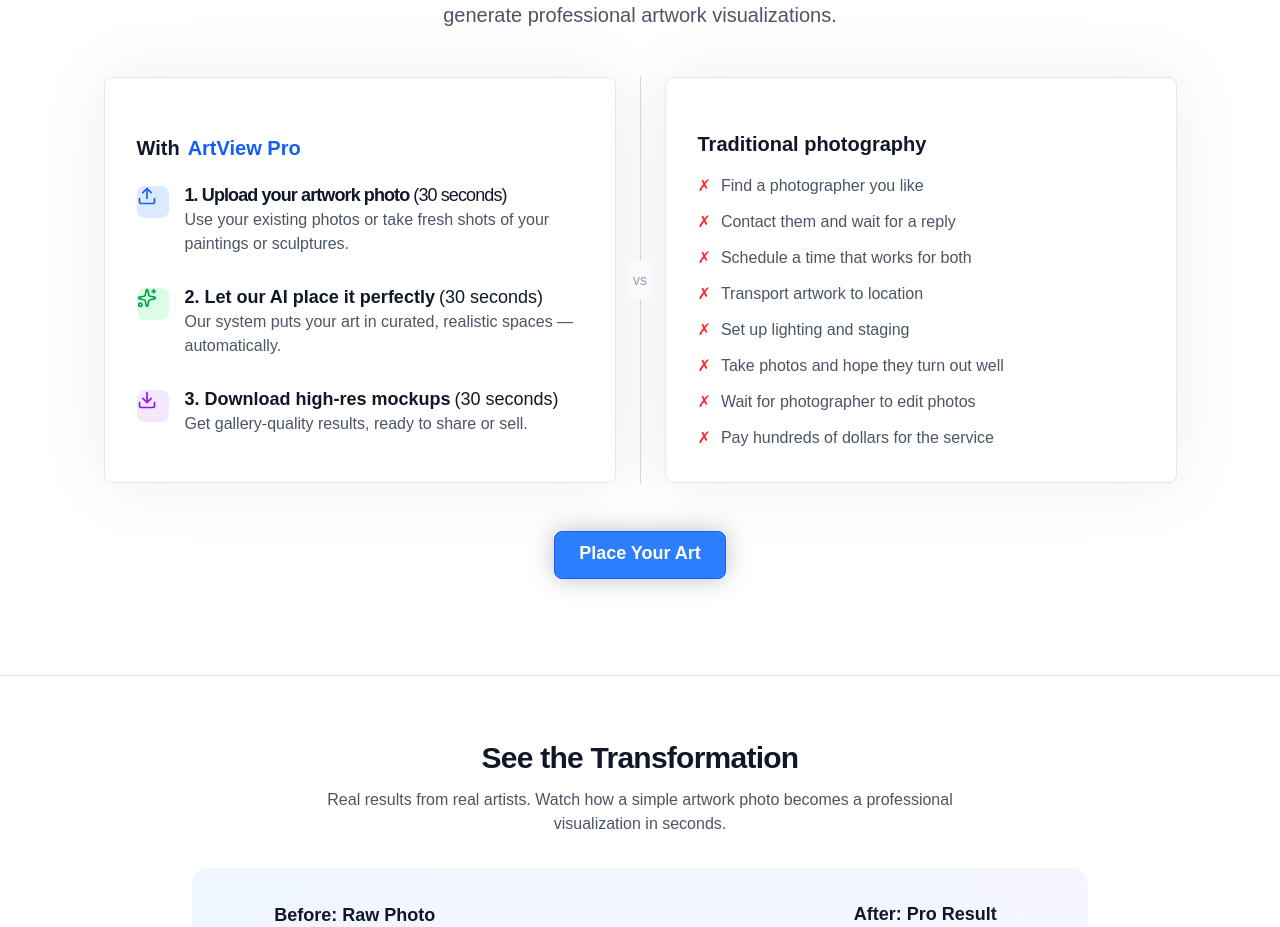
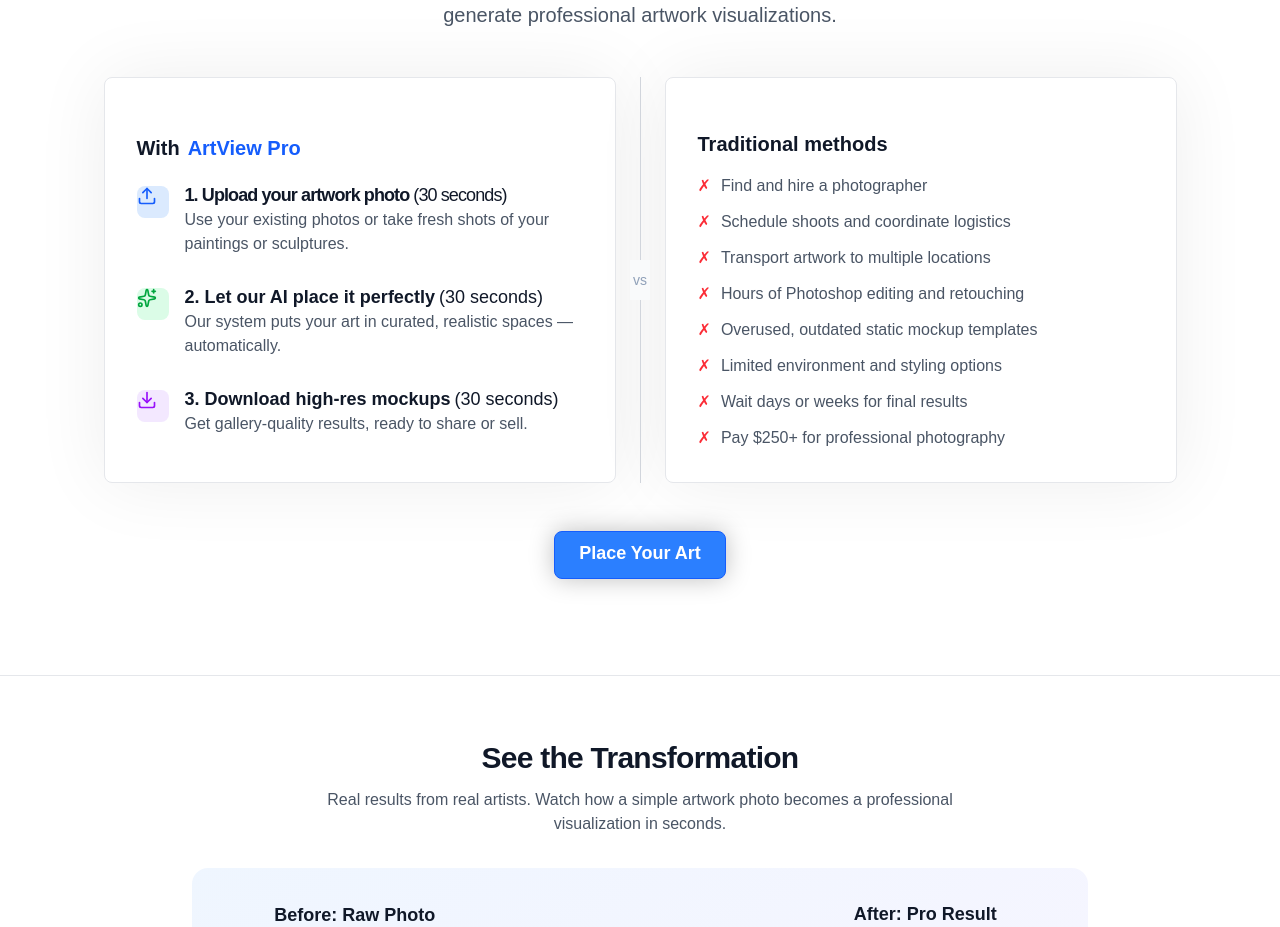
Before and after one commit to tensilecorp/artwork-context, a Next.js app: page / in a window 1280 px wide. Shown: the part 1323-2250 px from the top of the page. Built offline with nearby package versions, Linux system fonts and the light colour scheme.

Commit message:
Improve traditional methods comparison - highlight Photoshop hours, outdated mockups, and limited options

```diff
--- a/src/app/page.tsx
+++ b/src/app/page.tsx
@@ -347,40 +347,40 @@
             </div>
 
             <div className="mt-4 w-full rounded-lg border border-gray-200 bg-white p-8 shadow-[0px_0px_75px_0px_rgba(0,0,0,0.07)] md:mt-0 lg:max-w-lg">
-              <p className="mt-5 text-xl font-bold text-gray-900">Traditional photography</p>
+              <p className="mt-5 text-xl font-bold text-gray-900">Traditional methods</p>
 
               <ul className="mt-4 space-y-1 md:space-y-3 text-base font-normal text-gray-600">
                 <li className="flex items-center gap-2.5">
                   <span className="text-red-500">✗</span>
-                  Find a photographer you like
+                  Find and hire a photographer
                 </li>
                 <li className="flex items-center gap-2.5">
                   <span className="text-red-500">✗</span>
-                  Contact them and wait for a reply
+                  Schedule shoots and coordinate logistics
                 </li>
                 <li className="flex items-center gap-2.5">
                   <span className="text-red-500">✗</span>
-                  Schedule a time that works for both
+                  Transport artwork to multiple locations
                 </li>
                 <li className="flex items-center gap-2.5">
                   <span className="text-red-500">✗</span>
-                  Transport artwork to location
+                  Hours of Photoshop editing and retouching
                 </li>
                 <li className="flex items-center gap-2.5">
                   <span className="text-red-500">✗</span>
-                  Set up lighting and staging
+                  Overused, outdated static mockup templates
                 </li>
                 <li className="flex items-center gap-2.5">
                   <span className="text-red-500">✗</span>
-                  Take photos and hope they turn out well
+                  Limited environment and styling options
                 </li>
                 <li className="flex items-center gap-2.5">
                   <span className="text-red-500">✗</span>
-                  Wait for photographer to edit photos
+                  Wait days or weeks for final results
                 </li>
                 <li className="flex items-center gap-2.5">
                   <span className="text-red-500">✗</span>
-                  Pay hundreds of dollars for the service
+                  Pay $250+ for professional photography
                 </li>
               </ul>
             </div>
```
